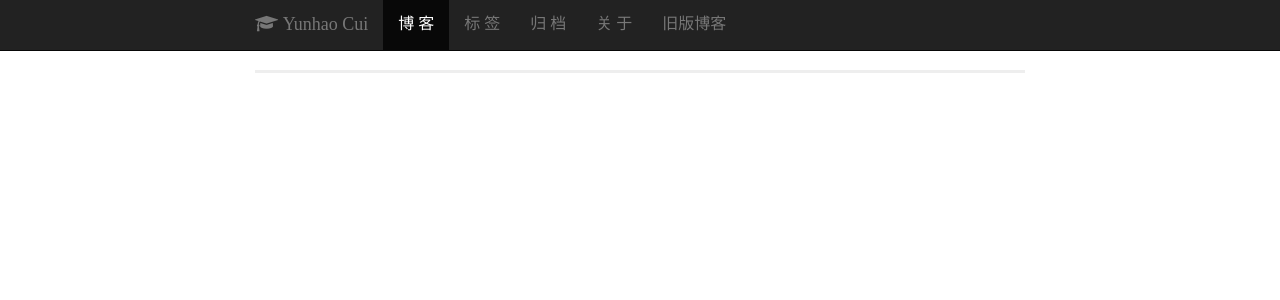
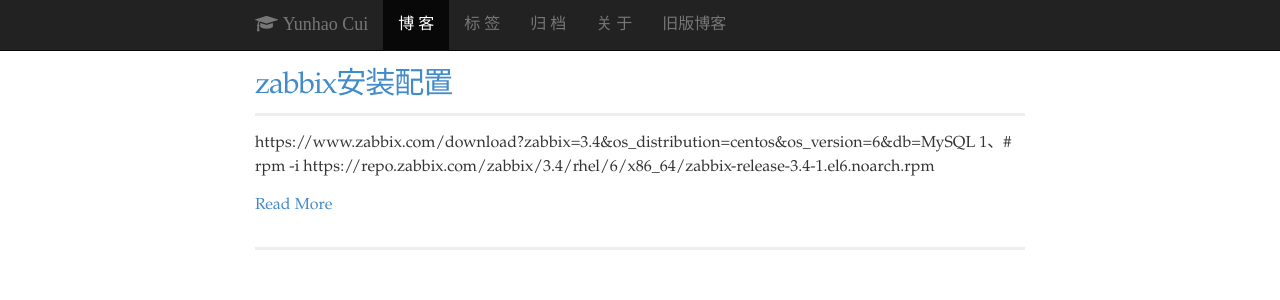
Before and after one commit to cyhao/cyhao.github.io, a Jekyll site: the page built from index.html, in a window 1280 px wide. Shown: the top 300 px of the page. Built offline with Jekyll 4.4.1, drawn with Linux system fonts in a browser that asks for light colours; nearby versions of some CDN libraries; the list of posts is cut into pages by our own code; comment, search, counter and statistics services are not loaded.

Commit message:
Update and rename zabbix安装配置.md to 2018-08-09-zabbix安装配置.md

```diff
--- a/_posts/zabbix安装配置.md
+++ b/_posts/2018-08-09-zabbix安装配置.md
@@ -1,3 +1,15 @@
+---
+layout:     post
+title:      zabbix安装配置
+subtitle:   zabbix安装配置
+date:       2018-08-09
+author:     cyhao
+catalog: true
+tags:
+    - zabbix
+    - percona
+---
+
 https://www.zabbix.com/download?zabbix=3.4&os_distribution=centos&os_version=6&db=MySQL
 1、# rpm -i https://repo.zabbix.com/zabbix/3.4/rhel/6/x86_64/zabbix-release-3.4-1.el6.noarch.rpm
 
```
